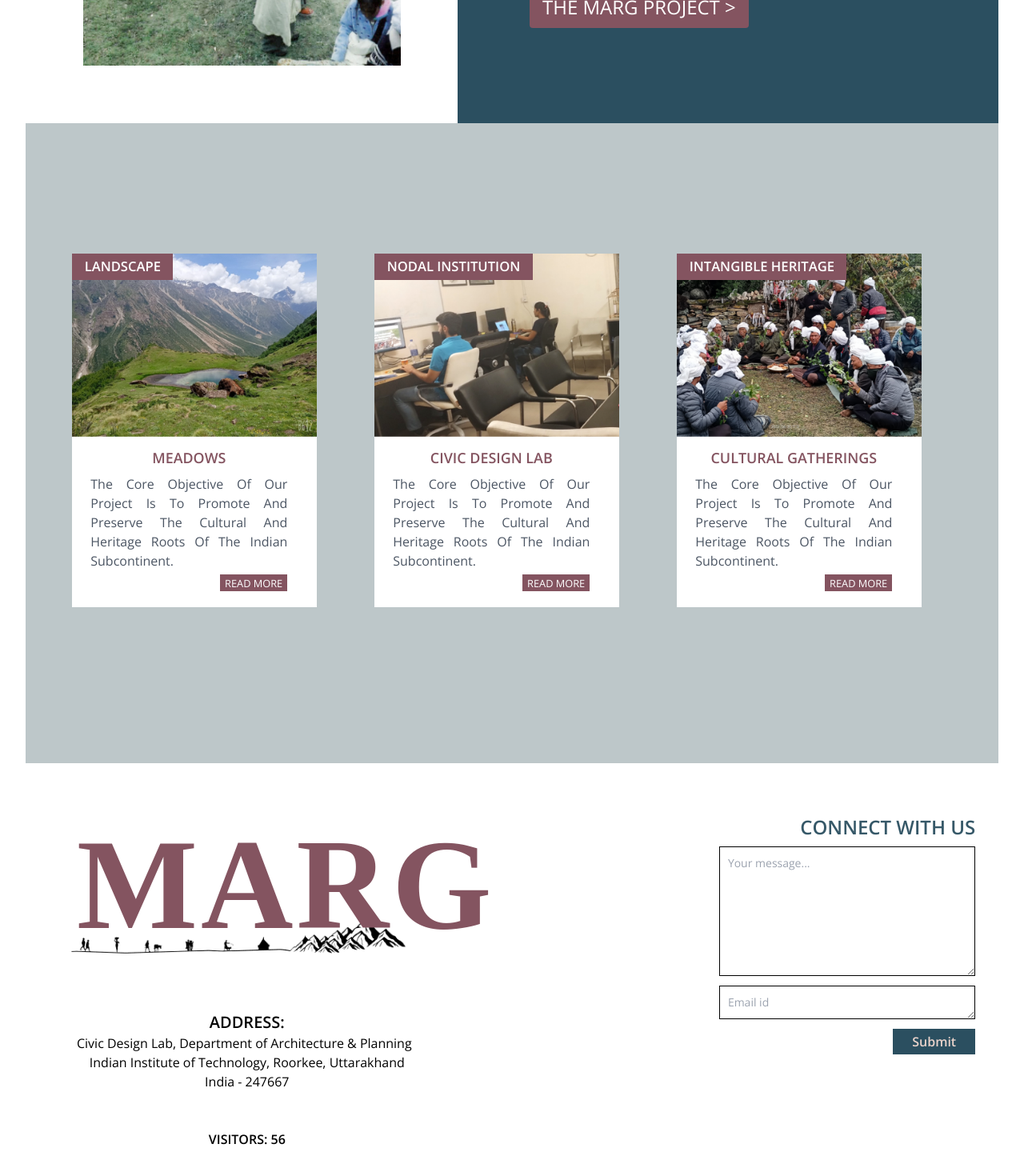
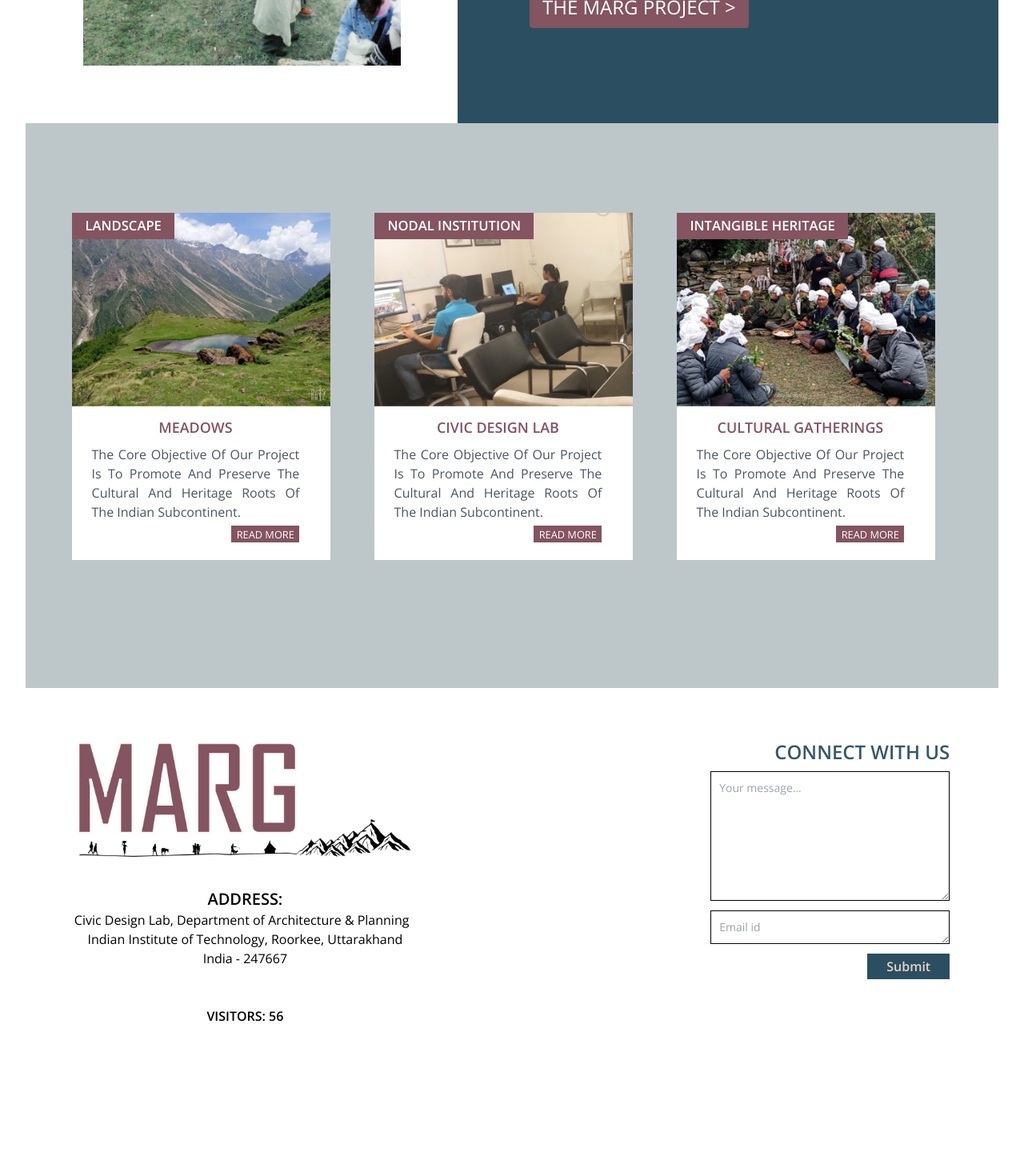
Before and after one commit to subhadip001/marg, a React (Vite) app: page / in a window 1280 px wide. Shown: the part 1574-3044 px from the top of the page at 80% size. Built offline with nearby package versions, Linux system fonts and the light colour scheme; a web font is replaced by a local one.

Commit message:
Add Logo

```diff
--- a/src/App.jsx
+++ b/src/App.jsx
@@ -1,5 +1,5 @@
 import React from "react";
-import { BrowserRouter as Router, Route, Routes } from "react-router-dom";
+import { BrowserRouter, Route, Routes } from "react-router-dom";
 
 import Navbar from "./components/Navbar";
 import Home from "./pages/Home";
@@ -33,7 +33,7 @@ import Restoration from "./pages/conservation/Restoration";
 function App() {
   return (
     <>
-      <Router>
+      <BrowserRouter>
         <Navbar></Navbar>
         <Routes>
           <Route path="/" element={<Home />} />
@@ -115,7 +115,7 @@ function App() {
             />
           </Route>
         </Routes>
-      </Router>
+      </BrowserRouter>
     </>
   );
 }
--- a/src/components/landingPage/Footer.jsx
+++ b/src/components/landingPage/Footer.jsx
@@ -1,17 +1,12 @@
 import React from "react";
-import img from "/src/assets/footerimg.png";
+import img from "/src/assets/logo.png";
 
 export default function Footer() {
   return (
-    <div className="grid grid-cols-2 w-[95%] ml-8 mr-16 mt-16 mb-20 h-[65vh] gap-60">
-      <div className="flex flex-wrap flex-col gap-40">
-        <div className="relative top-28">
-          <h1 className="marg tracking-wide	 absolute text-[10rem] p-0 text-blue-300 top-0 -translate-y-36 left-8">
-            MARG
-          </h1>
-          <img src={img} alt="" className="" />
-        </div>
-        <div className="pl-8 font-['Open_Sans'] text-[#000000] ">
+    <div className="grid grid-cols-2 w-[90%] mx-auto mt-16  h-[70vh] gap-60">
+      <div className="flex flex-wrap flex-col gap-8 font-['Open_Sans'] text-[#000000]">
+        <img src={img} alt="" className="" />
+        <div className="  ">
           <h1 className="font-semibold text-xl ">ADDRESS:</h1>
           <p className="text-justify">
             Civic Design Lab, Department of Architecture & Planning
--- a/src/components/landingPage/culturalRoutes/Card.jsx
+++ b/src/components/landingPage/culturalRoutes/Card.jsx
@@ -2,7 +2,7 @@ import React from "react";
 
 function Card(props) {
   return (
-    <div className="relative font-['Open_Sans'] bg-white w-[90%] h-fit overflow-hidden ">
+    <div className="relative font-['Open_Sans'] bg-white w-[95%] overflow-hidden ">
       <div className="relative">
         <img className="w-full" src={props.url} alt="Sunset in the mountains" />
         <h3 className="absolute  bg-[#845460] font-semibold text-[1.3vw] w-fit   text-[#FFFFFF] top-0 left-0 m-0 px-[5%] py-[1.3%]">
--- a/src/components/landingPage/culturalRoutes/Last.jsx
+++ b/src/components/landingPage/culturalRoutes/Last.jsx
@@ -6,7 +6,7 @@ import img6 from "./image 6.png";
 
 function Last() {
   return (
-    <div className="bg-[#BDC7C9] font-['Open_Sans'] h-screen w-full flex flex-col justify-center place-content-center justify-items-center items-center pb-8 pl-[4.8%] pr-[5.1%]">
+    <div className="bg-[#BDC7C9] font-['Open_Sans'] h-fit pb-40 pt-28 w-full flex flex-col justify-center place-content-center justify-items-center items-center  pl-[4.8%] pr-[5.1%]">
       <div className="grid grid-cols-3 gap-[3vw] ">
         <Card
           url={img4}
--- a/src/pages/Home.jsx
+++ b/src/pages/Home.jsx
@@ -9,7 +9,7 @@ const Home = () => {
   return (
     <>
       <div
-        className=" font-['Open_Sans'] pb-64 home w-full bg-center bg-cover h-screen m-0 flex justify-center text-center flex-col items-center pt-28 pl-32 "
+        className="font-['Open_Sans'] pb-64 home w-full bg-center bg-cover h-screen m-0 flex justify-center text-center flex-col items-center pt-28 pl-32 "
         style={{
           backgroundImage: `url(${background})`,
           backgroundRepeat: "no-repeat",
```
Also changed, not shown: src/assets/logo.png (added), vercel.json (added).
